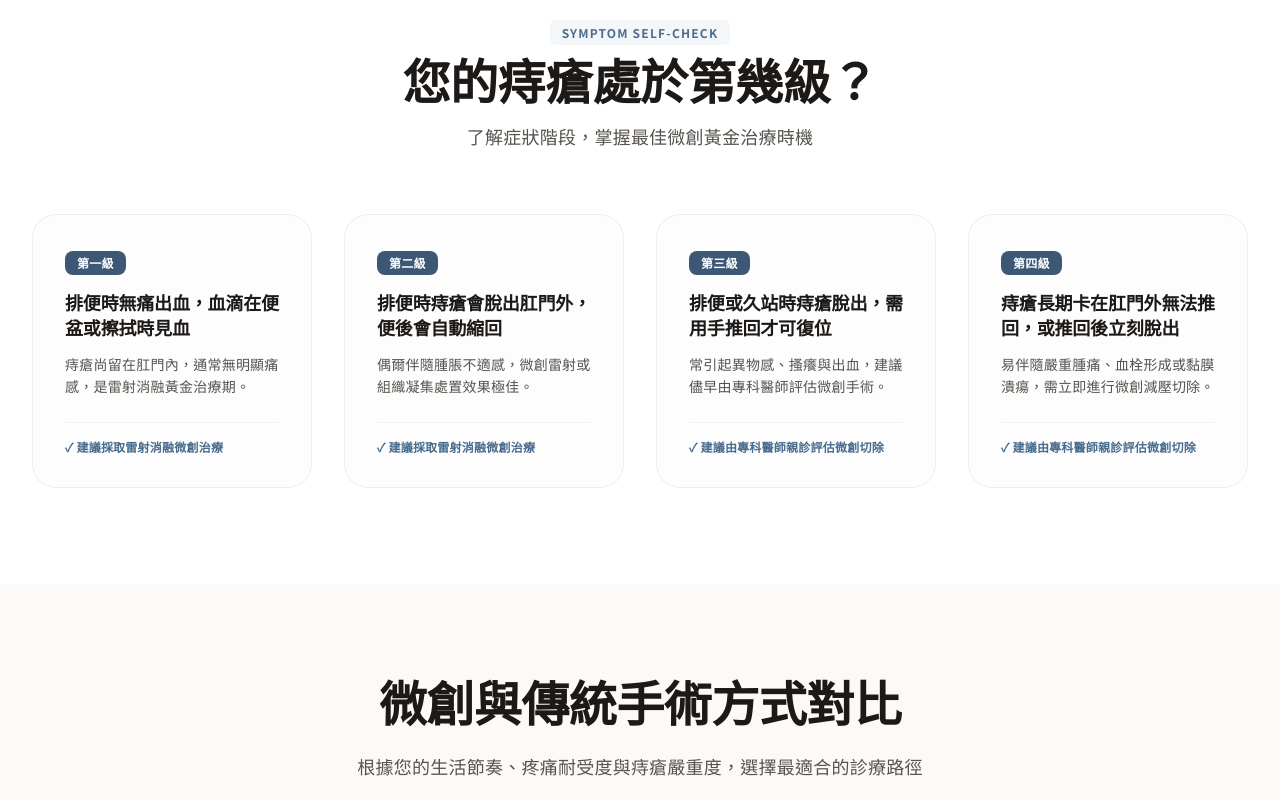
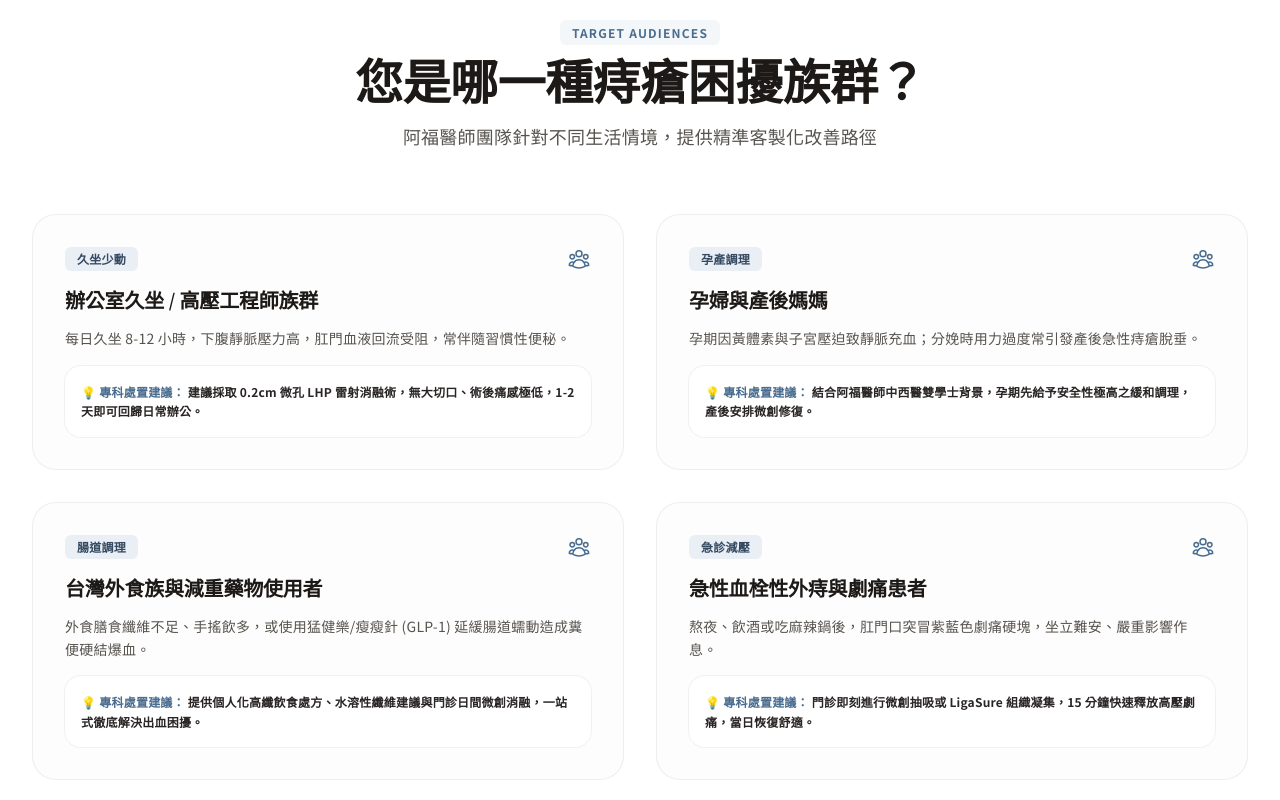
Before and after one commit to AioliaKnight/drfuku, a Next.js app: page /hemorrhoid-surgery in a window 1280 px wide. Shown: the part 1300-2100 px from the top of the page. Built offline with nearby package versions, Linux system fonts and the light colour scheme; no server answers.

Commit message:
feat(landing): add 4 target audience scenario blocks (sedentary engineers, pregnant/postpartum, Taiwan foodies/GLP-1 users, acute thrombosis) to hemorrhoid-surgery landing page

```diff
--- a/src/app/(marketing)/hemorrhoid-surgery/page.tsx
+++ b/src/app/(marketing)/hemorrhoid-surgery/page.tsx
@@ -11,7 +11,8 @@ import {
   HiOutlineChatBubbleBottomCenterText,
   HiOutlineMapPin,
   HiOutlineDocumentCheck,
-  HiOutlineQuestionMarkCircle
+  HiOutlineQuestionMarkCircle,
+  HiOutlineUserGroup
 } from "react-icons/hi2"
 
 import Section from "@/shared/ui/layout/Section"
@@ -27,7 +28,7 @@ import { buttonVariants } from "@/shared/ui/primitives"
 export const metadata: Metadata = {
   title: "20年臨床經驗微創痔瘡手術全攻略：LHP雷射與LigaSure技術解析 | 阿福醫師大腸直腸外科",
   description:
-    "由20年臨床經驗大腸直腸外科專科醫師徐彥勳（阿福醫師）親自診置。深入解析 LHP 雷射痔瘡消融與 LigaSure 組織凝集儀微創手術，提供低疼痛管理、保險理賠指引與無痛日間手術評估。",
+    "由20年臨床經驗大腸直腸外科專科醫師徐彥勳（阿福醫師）親自診置。深入解析 LHP 雷射痔瘡消融與 LigaSure 組織凝集儀微創手術，提供低疼痛管理、台灣保險理賠指引與無痛日間手術評估。",
   keywords: [
     ...KEYWORDS.treatments,
     "20年臨床經驗",
@@ -109,6 +110,34 @@ const hemorrhoidGrades = [
     grade: "第四級",
     symptom: "痔瘡長期卡在肛門外無法推回，或推回後立刻脫出",
     desc: "易伴隨嚴重腫痛、血栓形成或黏膜潰瘍，需立即進行微創減壓切除。"
+  }
+]
+
+// 4大高頻率情境族群
+const targetAudiences = [
+  {
+    title: "辦公室久坐 / 高壓工程師族群",
+    tag: "久坐少動",
+    desc: "每日久坐 8-12 小時，下腹靜脈壓力高，肛門血液回流受阻，常伴隨習慣性便秘。",
+    solution: "建議採取 0.2cm 微孔 LHP 雷射消融術，無大切口、術後痛感極低，1-2 天即可回歸日常辦公。"
+  },
+  {
+    title: "孕婦與產後媽媽",
+    tag: "孕產調理",
+    desc: "孕期因黃體素與子宮壓迫致靜脈充血；分娩時用力過度常引發產後急性痔瘡脫垂。",
+    solution: "結合阿福醫師中西醫雙學士背景，孕期先給予安全性極高之緩和調理，產後安排微創修復。"
+  },
+  {
+    title: "台灣外食族與減重藥物使用者",
+    tag: "腸道調理",
+    desc: "外食膳食纖維不足、手搖飲多，或使用猛健樂/瘦瘦針 (GLP-1) 延緩腸道蠕動造成糞便硬結爆血。",
+    solution: "提供個人化高纖飲食處方、水溶性纖維建議與門診日間微創消融，一站式徹底解決出血困擾。"
+  },
+  {
+    title: "急性血栓性外痔與劇痛患者",
+    tag: "急診減壓",
+    desc: "熬夜、飲酒或吃麻辣鍋後，肛門口突冒紫藍色劇痛硬塊，坐立難安、嚴重影響作息。",
+    solution: "門診即刻進行微創抽吸或 LigaSure 組織凝集，15 分鐘快速釋放高壓劇痛，當日恢復舒適。"
   }
 ]
 
@@ -278,8 +307,39 @@ export default function HemorrhoidSurgeryPage() {
         </Container>
       </Section>
 
+      {/* 4大常見情境族群分析 */}
+      <Section className="bg-white py-16 md:py-24">
+        <Container>
+          <div className="text-center mb-16">
+            <span className="text-xs font-bold text-brand-600 uppercase tracking-widest bg-brand-50 px-3 py-1 rounded-md">Target Audiences</span>
+            <h2 className="mt-3 text-3xl font-bold text-neutral-900 md:text-5xl font-serif">您是哪一種痔瘡困擾族群？</h2>
+            <p className="mt-4 text-neutral-600 text-lg max-w-2xl mx-auto">阿福醫師團隊針對不同生活情境，提供精準客製化改善路徑</p>
+          </div>
+
+          <div className="grid grid-cols-1 md:grid-cols-2 gap-8">
+            {targetAudiences.map((aud, idx) => (
+              <div key={idx} className="rounded-3xl border border-neutral-200/60 bg-warm-50/40 p-8 flex flex-col justify-between hover:bg-white hover:shadow-warm-xl transition-all">
+                <div>
+                  <div className="flex items-center justify-between mb-4">
+                    <span className="rounded-md bg-brand-100 px-3 py-1 text-xs font-bold text-brand-800">
+                      {aud.tag}
+                    </span>
+                    <HiOutlineUserGroup className="h-6 w-6 text-brand-600" />
+                  </div>
+                  <h3 className="text-xl font-bold text-neutral-900 font-serif mb-3">{aud.title}</h3>
+                  <p className="text-sm leading-relaxed text-neutral-600 mb-4">{aud.desc}</p>
+                </div>
+                <div className="rounded-2xl bg-white p-4 ring-1 ring-neutral-200/50 text-xs leading-relaxed text-neutral-800 font-semibold">
+                  <span className="text-brand-600 font-bold">💡 專科處置建議：</span> {aud.solution}
+                </div>
+              </div>
+            ))}
+          </div>
+        </Container>
+      </Section>
+
       {/* 痔瘡分級與自我檢測 */}
-      <Section className="bg-white py-16 md:py-24">
+      <Section className="bg-warm-50/60 py-16 md:py-24">
         <Container>
           <div className="text-center mb-16">
             <span className="text-xs font-bold text-brand-600 uppercase tracking-widest bg-brand-50 px-3 py-1 rounded-md">Symptom Self-Check</span>
@@ -289,7 +349,7 @@ export default function HemorrhoidSurgeryPage() {
 
           <div className="grid grid-cols-1 md:grid-cols-2 lg:grid-cols-4 gap-8">
             {hemorrhoidGrades.map((item, idx) => (
-              <div key={idx} className="rounded-3xl border border-neutral-200/60 bg-warm-50/40 p-8 flex flex-col justify-between hover:bg-white hover:shadow-warm-xl transition-all">
+              <div key={idx} className="rounded-3xl border border-neutral-200/60 bg-white p-8 flex flex-col justify-between hover:shadow-warm-xl transition-all">
                 <div>
                   <span className="inline-block rounded-lg bg-brand-700 px-3 py-1 text-xs font-bold text-white mb-4">
                     {item.grade}
```
